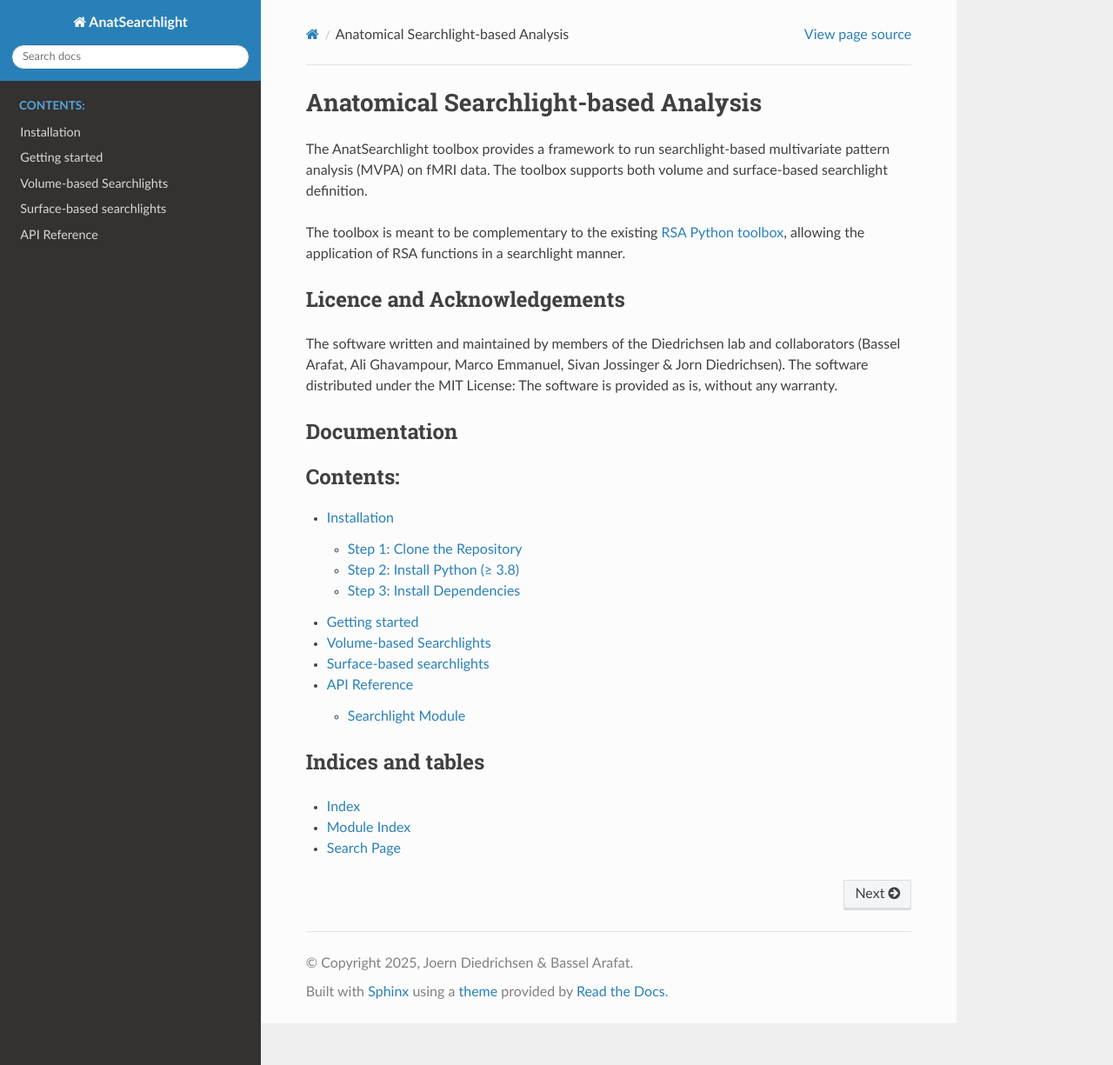
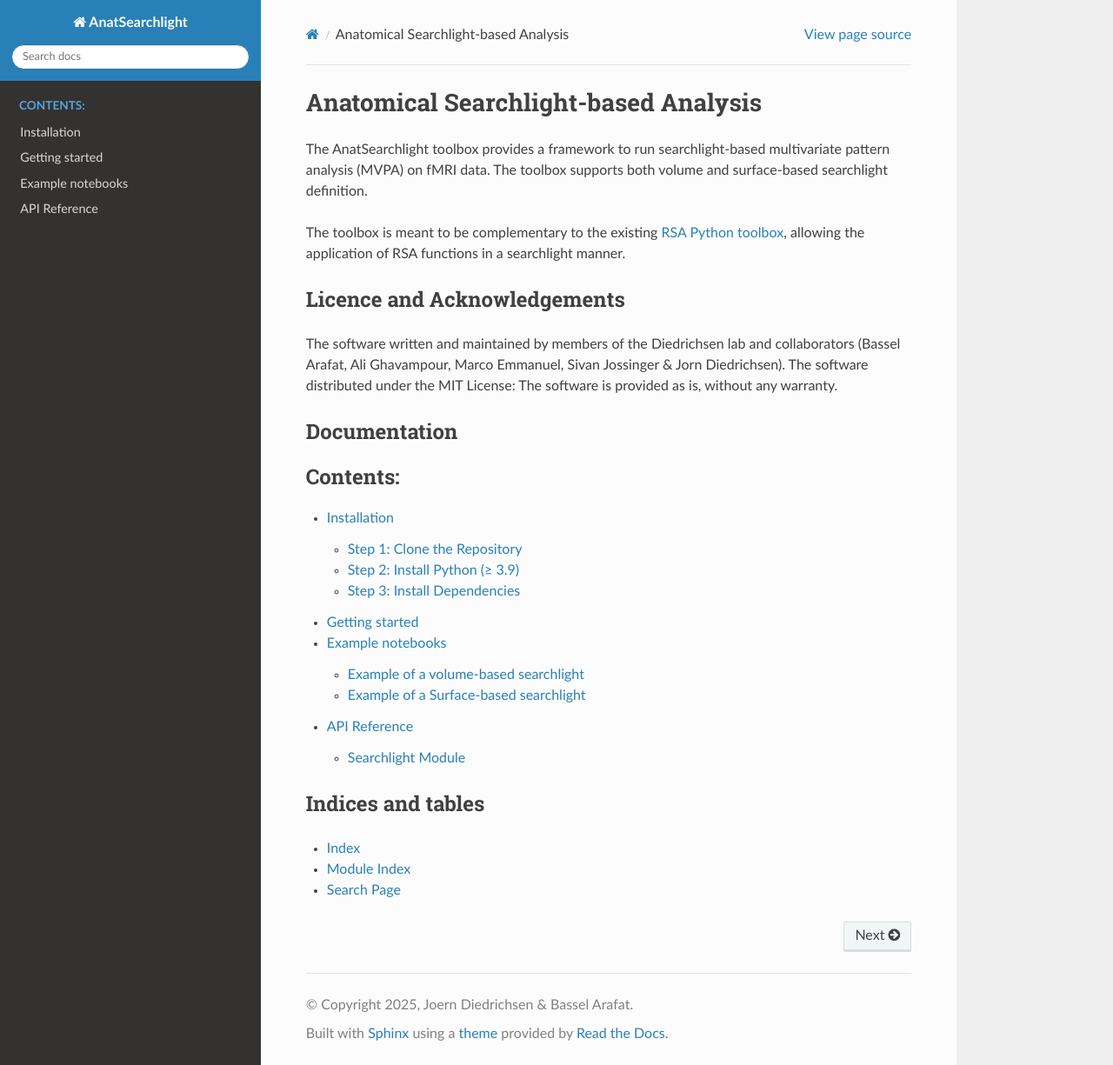
Before and after one commit to DiedrichsenLab/AnatSearchlight, a Sphinx documentation site: the page built from docs/source/index.rst, in a window 1280 px wide and 1225 px high. Shown: the whole window at 87% size. Built offline with Sphinx 7.4.7 and the Read the Docs theme 3.1.0, drawn with Linux system fonts in a browser that asks for light colours.

Commit message:
readthedocs

```diff
--- a/docs/requirements-build-docs.txt
+++ b/docs/requirements-build-docs.txt
@@ -9,3 +9,4 @@ nbsphinx
 scipy
 seaborn
 sphinx-rtd-theme
+myst_nb
--- a/docs/source/conf.py
+++ b/docs/source/conf.py
@@ -1,6 +1,9 @@
 import os
 import sys
 sys.path.insert(0, os.path.abspath('../..'))
+import myst_nb
+
+
 
 # Configuration file for the Sphinx documentation builder.
 # For the full list of built-in configuration values, see the documentation:
@@ -17,7 +20,13 @@ release = '1.0'
 # -- General configuration ---------------------------------------------------
 # https://www.sphinx-doc.org/en/master/usage/configuration.html#general-configuration
 
-extensions = ['sphinx.ext.autodoc']
+extensions = [    "nbsphinx","myst_nb",
+'sphinx.ext.autodoc']
+
+# enable MyST colon-fence syntax
+myst_enable_extensions = [
+    "colon_fence",
+]
 
 templates_path = ['_templates']
 exclude_patterns = []
@@ -29,3 +38,5 @@ exclude_patterns = []
 
 html_theme = 'sphinx_rtd_theme'
 html_static_path = ['_static']
+
+nb_execution_mode = "off"
--- a/docs/source/index.rst
+++ b/docs/source/index.rst
@@ -19,8 +19,7 @@ Documentation
 
    installation.rst
    getting_started.rst
-   volume_searchlights.rst
-   surface_searchlights.rst
+   example_notebooks.rst
    reference.rst
 
 Indices and tables
--- a/docs/source/installation.rst
+++ b/docs/source/installation.rst
@@ -11,10 +11,10 @@ Using Git::
 
 Or use `GitHub Desktop <https://desktop.github.com/>`_.
 
-Step 2: Install Python (≥ 3.8)
+Step 2: Install Python (≥ 3.9)
 ------------------------------
 
-This project requires **Python 3.8 or later**.
+This project requires **Python 3.9 or later**.
 
 Option A: Using pyenv (Recommended on macOS/Linux)
 ^^^^^^^^^^^^^^^^^^^^^^^^^^^^^^^^^^^^^^^^^^^^^^^^^^^
--- a/docs/source/surface_searchlights.rst
+++ /dev/null
@@ -1,2 +0,0 @@
-Surface-based searchlights
-==============================
--- a/docs/source/volume_searchlights.rst
+++ /dev/null
@@ -1,2 +0,0 @@
-Volume-based Searchlights
-============
```
Also changed, not shown: docs/source/example_notebooks.rst (added, +12 -0 lines), docs/source/examples/SearchlightSurface_Example.ipynb (added), docs/source/examples/SearchlightVolume_Example.ipynb (added).
